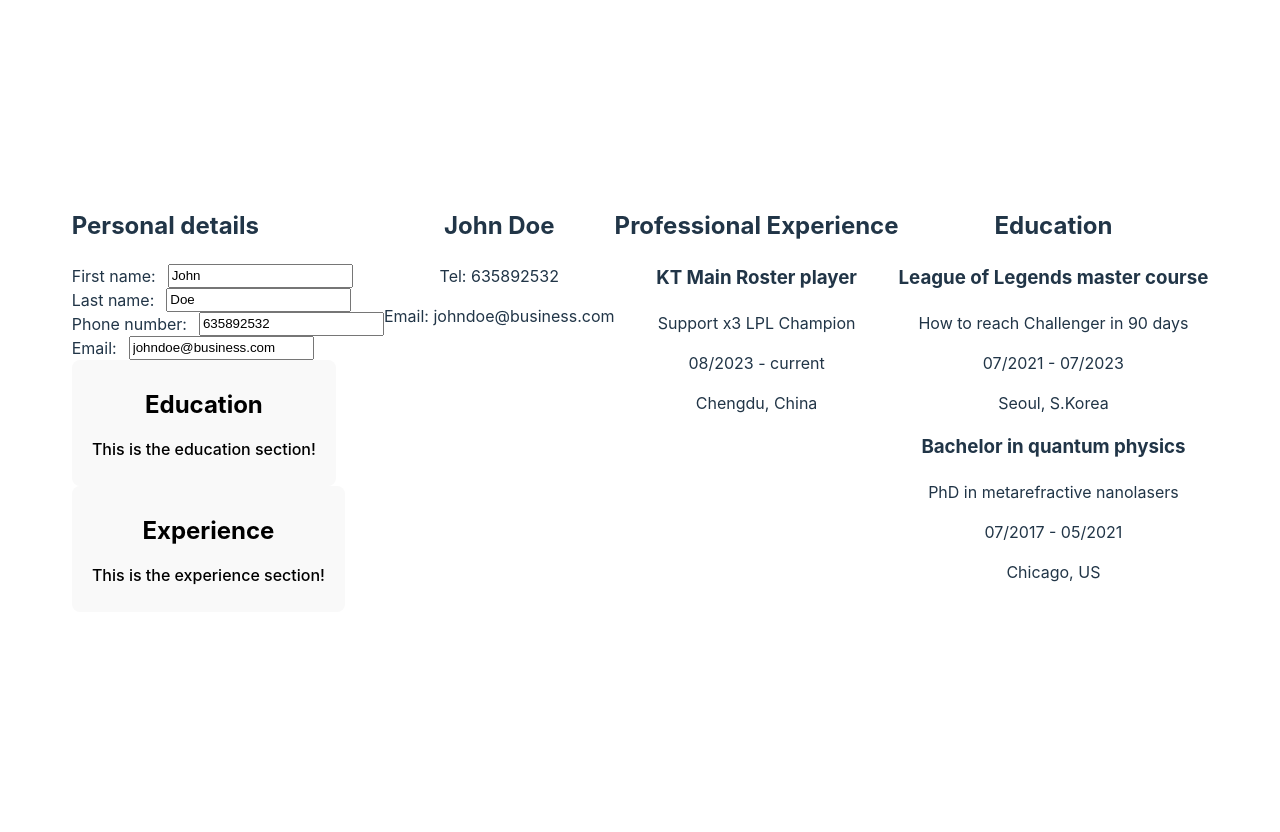
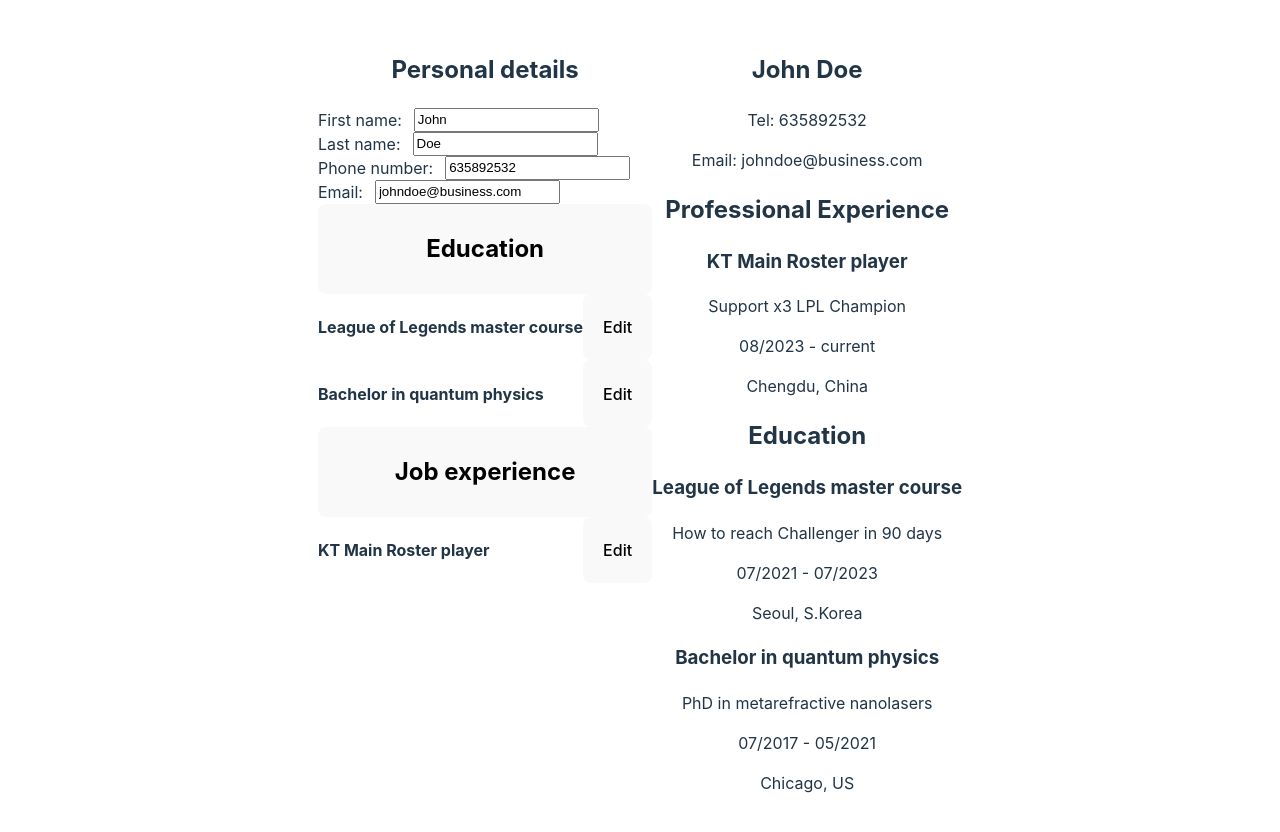
Before and after one commit to LysisFL/curriculum-vitae, a React (Vite) app: page / in a window 1280 px wide. Shown: the top 832 px of the page. Before the commit the page ends 800 px from the top, so only its background shows below. Built offline with nearby package versions, Linux system fonts and the light colour scheme.

Commit message:
Added linting

```diff
--- a/package.json
+++ b/package.json
@@ -11,7 +11,8 @@
   },
   "dependencies": {
     "react": "^18.3.1",
-    "react-dom": "^18.3.1"
+    "react-dom": "^18.3.1",
+    "react-icons": "^5.3.0"
   },
   "devDependencies": {
     "@eslint/js": "^9.9.0",
--- a/src/App.css
+++ b/src/App.css
@@ -6,38 +6,23 @@
   display: flex;
 }
 
-.logo {
-  height: 6em;
-  padding: 1.5em;
-  will-change: filter;
-  transition: filter 300ms;
-}
-.logo:hover {
-  filter: drop-shadow(0 0 2em #646cffaa);
-}
-.logo.react:hover {
-  filter: drop-shadow(0 0 2em #61dafbaa);
+.row {
+  display: flex;
+  justify-content: space-between;
 }
 
-@keyframes logo-spin {
-  from {
-    transform: rotate(0deg);
-  }
-  to {
-    transform: rotate(360deg);
-  }
+.form {
+  display: flex;
+  flex-direction: column;
+  align-items: stretch;
 }
 
-@media (prefers-reduced-motion: no-preference) {
-  a:nth-of-type(2) .logo {
-    animation: logo-spin infinite 20s linear;
-  }
+.form-section {
+  display: flex;
+  flex-direction: column;
+  justify-content: flex-start;
 }
 
-.card {
-  padding: 2em;
+.form-section > div {
+  text-align: left;
 }
-
-.read-the-docs {
-  color: #888;
-}
--- a/src/App.jsx
+++ b/src/App.jsx
@@ -40,13 +40,15 @@ function App() {
         ...personalData,
         [e.target.name]: e.target.value
     });
-}
+  }
 
   return (
     <>
       <Form
         person = {personalData}
         handleDataUpdate = {handleDataUpdate}
+        educationExperience={educationExperience}
+        laboralExperience={laboralExperience}
       />
       <Resume
         person = {personalData}
--- a/src/components/Form.jsx
+++ b/src/components/Form.jsx
@@ -5,7 +5,10 @@ import FormSection from './FormSection';
 
 export default function Form({
     person,
-    handleDataUpdate
+    handleDataUpdate,
+    educationExperience,
+    laboralExperience,
+    onDataEdit
 }) {
     const {firstName,lastName,phoneNumber,email} = person;
 
@@ -41,12 +44,22 @@ export default function Form({
             <FormSection
                 title="Education"
             >
-                This is the education section!
+                {educationExperience && educationExperience.map((entry, index) => (
+                        <div className='row' key={index}>
+                            <h4>{entry.title}</h4>
+                            <button>Edit</button>
+                        </div>
+                ))}
             </FormSection>
             <FormSection
-                title="Experience"
+                title="Job experience"
             >
-                This is the experience section!
+                {laboralExperience && laboralExperience.map((entry, index) => (
+                <div className='row' key={index}>
+                    <h4>{entry.title}</h4>
+                    <button>Edit</button>
+                </div>
+            ))}
             </FormSection>
         </div>
     )
--- a/src/components/FormSection.jsx
+++ b/src/components/FormSection.jsx
@@ -1,14 +1,15 @@
 import { useState } from "react";
+import '../App.css';
 
 export default function FormSection({title, children}) {
     const [isActive,setIsActive] = useState('false');
 
     return (
-        <section>
+        <section className="form-section">
             <button onClick={() => setIsActive(!isActive)}>
                 <h2> {title} </h2>
-                {isActive ? <p>{children}</p> : <p>Show more</p>}
             </button>
+            {isActive ? children : <p>Show more</p>}
         </section>
     );
   }
--- a/src/components/Resume.jsx
+++ b/src/components/Resume.jsx
@@ -4,7 +4,7 @@ import ResumeSection from "./ResumeSection";
 export default function Resume({person, educationExperience,laboralExperience}) {
     const {firstName,lastName,phoneNumber,email} = person;
     return (
-        <>
+        <div className="resume">
             <div className="personalInfo">
                 <h2> {firstName} {lastName} </h2>
                 <p> Tel: {phoneNumber} </p>
@@ -18,6 +18,6 @@ export default function Resume({person, educationExperience,laboralExperience})
                 title="Education"
                 educationExperience={educationExperience}
                 />
-        </>
+        </div>
     )
 }
--- a/src/components/ResumeSection.jsx
+++ b/src/components/ResumeSection.jsx
@@ -2,7 +2,7 @@ export default function ResumeSection({educationExperience, laboralExperience, t
     return (
         <div>
             <h2>{title}</h2>
-            {educationExperience!=undefined && educationExperience.map((entry, index) => (
+            {educationExperience && educationExperience.map((entry, index) => (
                 <div key={index}>
                     <h3>{entry.title}</h3>
                     <p>{entry.subtitle}</p>
@@ -10,7 +10,7 @@ export default function ResumeSection({educationExperience, laboralExperience, t
                     <p>{entry.location}</p>
                 </div>
             ))}
-            {laboralExperience!=undefined && laboralExperience.map((entry, index) => (
+            {laboralExperience && laboralExperience.map((entry, index) => (
                 <div key={index}>
                     <h3>{entry.title}</h3>
                     <p>{entry.subtitle}</p>
--- /dev/null
+++ b/src/styles/Resume.css
@@ -0,0 +1,4 @@
+.resume {
+    display: flex;
+    flex-direction: column;
+}
```
Also changed, not shown: 1 other file (tests, documents, lock files or other folders).
